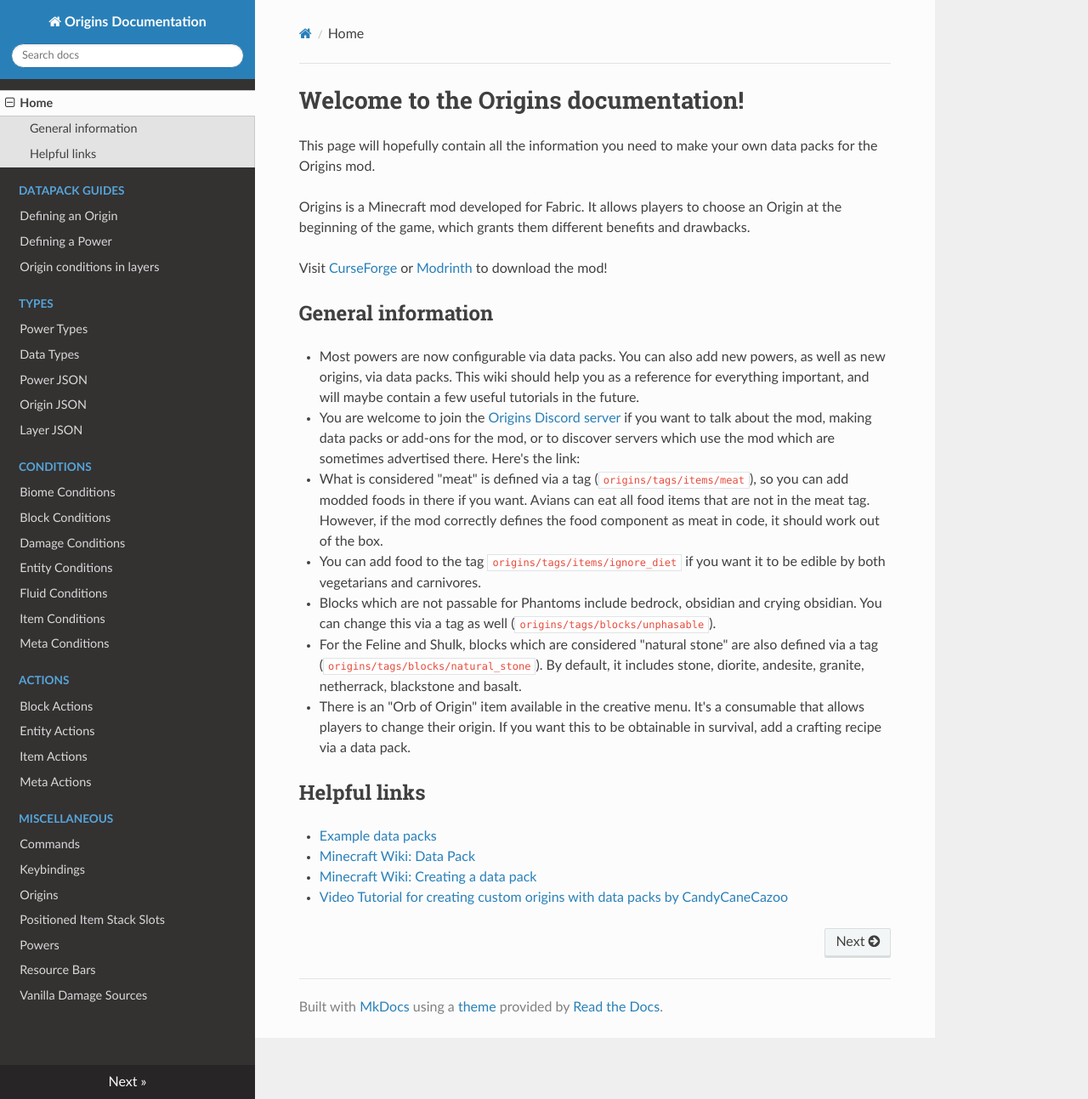
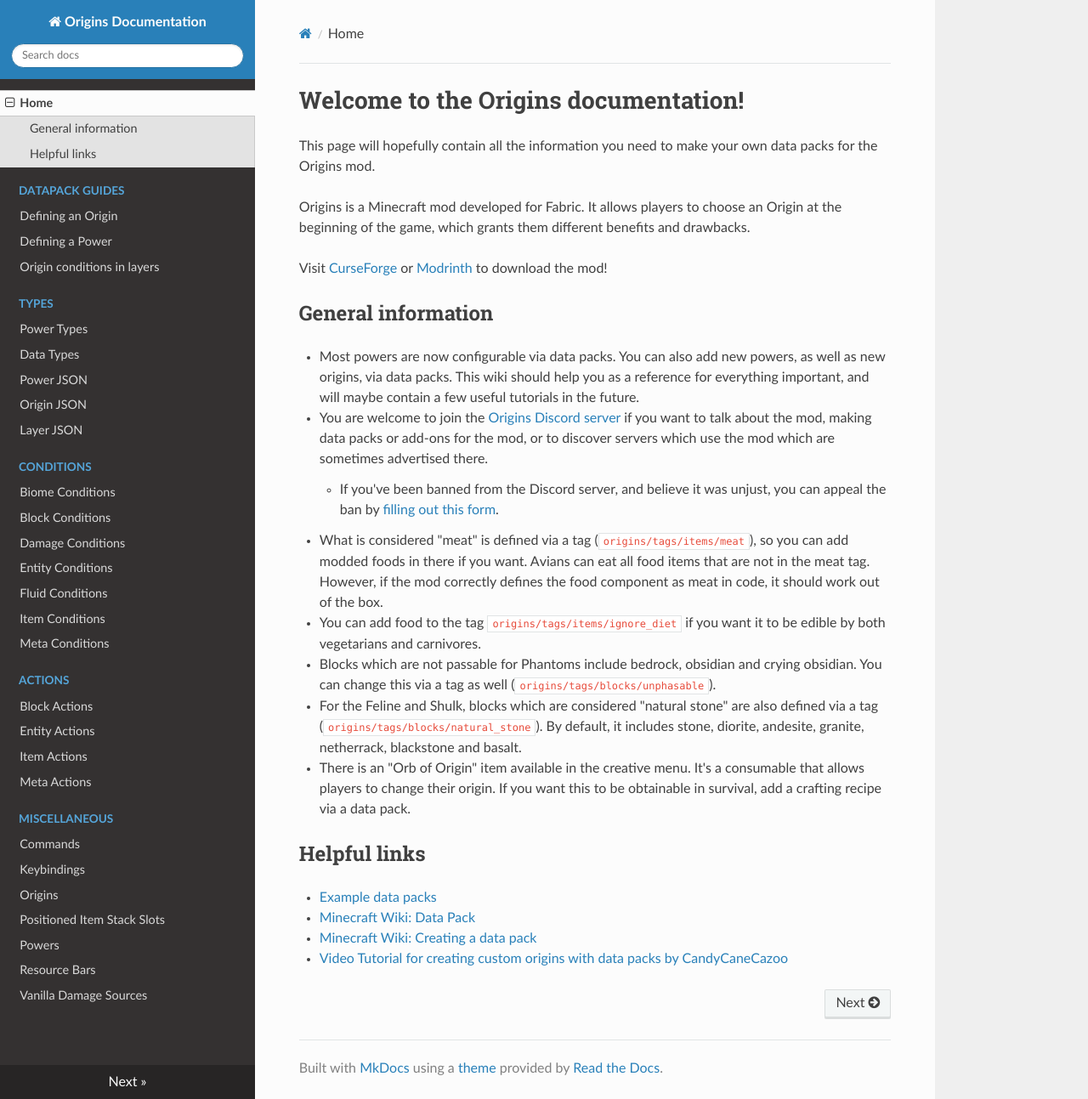
Before and after one commit to apace100/origins-docs, an MkDocs documentation site: the page built from docs/index.md, in a window 1280 px wide and 1293 px high. Shown: the whole window at 85% size. Built offline with MkDocs 1.6.1, drawn with Linux system fonts in a browser that asks for light colours; nearby versions of some CDN libraries.

Commit message:
Update Discord invite link

```diff
--- a/docs/index.md
+++ b/docs/index.md
@@ -13,7 +13,8 @@ Visit [CurseForge](https://www.curseforge.com/minecraft/mc-mods/origins) or [Mod
 ## General information
 
 - Most powers are now configurable via data packs. You can also add new powers, as well as new origins, via data packs. This wiki should help you as a reference for everything important, and will maybe contain a few useful tutorials in the future.
-- You are welcome to join the [Origins Discord server](https://discord.gg/4mTMHu3) if you want to talk about the mod, making data packs or add-ons for the mod, or to discover servers which use the mod which are sometimes advertised there. Here's the link:
+- You are welcome to join the [Origins Discord server](https://discord.gg/VdGgwXwWNa) if you want to talk about the mod, making data packs or add-ons for the mod, or to discover servers which use the mod which are sometimes advertised there.
+    - If you've been banned from the Discord server, and believe it was unjust, you can appeal the ban by [filling out this form](https://forms.gle/JnoxrTFDXXNws6qx7).
 - What is considered "meat" is defined via a tag (`origins/tags/items/meat`), so you can add modded foods in there if you want. Avians can eat all food items that are not in the meat tag. However, if the mod correctly defines the food component as meat in code, it should work out of the box.
 - You can add food to the tag `origins/tags/items/ignore_diet` if you want it to be edible by both vegetarians and carnivores.
 - Blocks which are not passable for Phantoms include bedrock, obsidian and crying obsidian. You can change this via a tag as well (`origins/tags/blocks/unphasable`).
```
